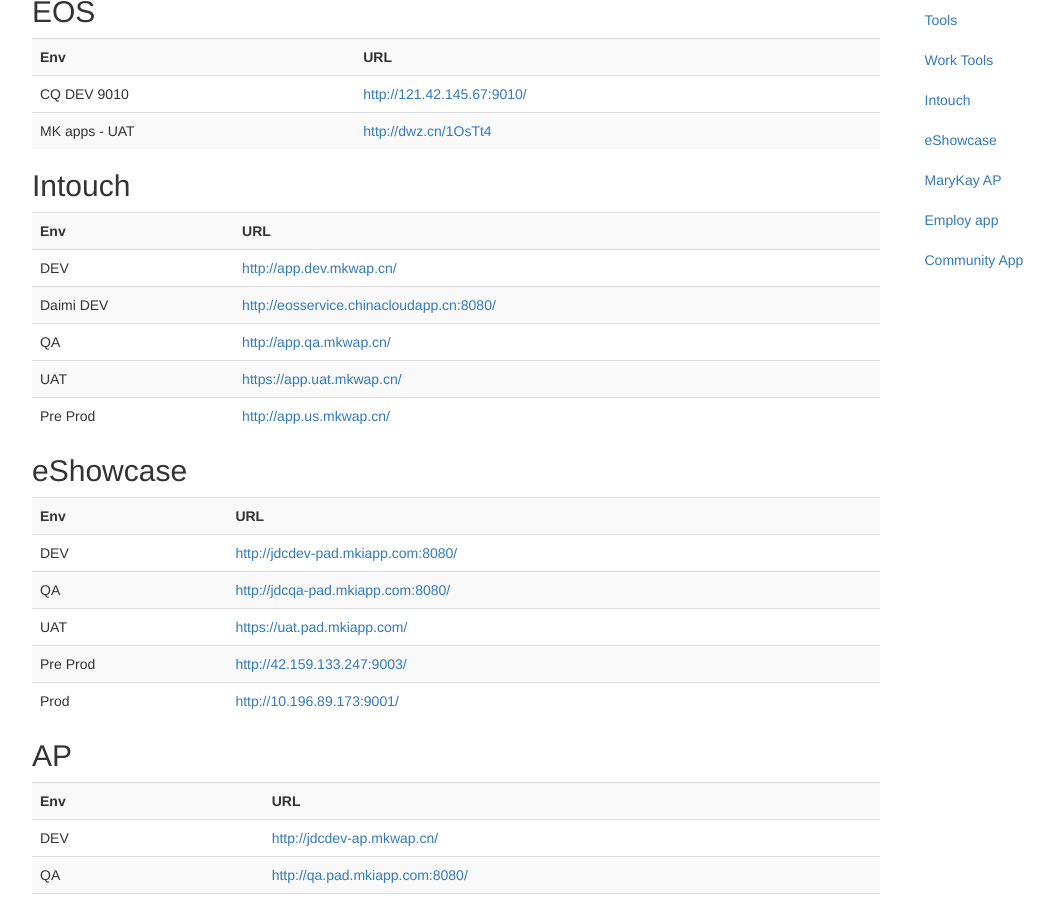
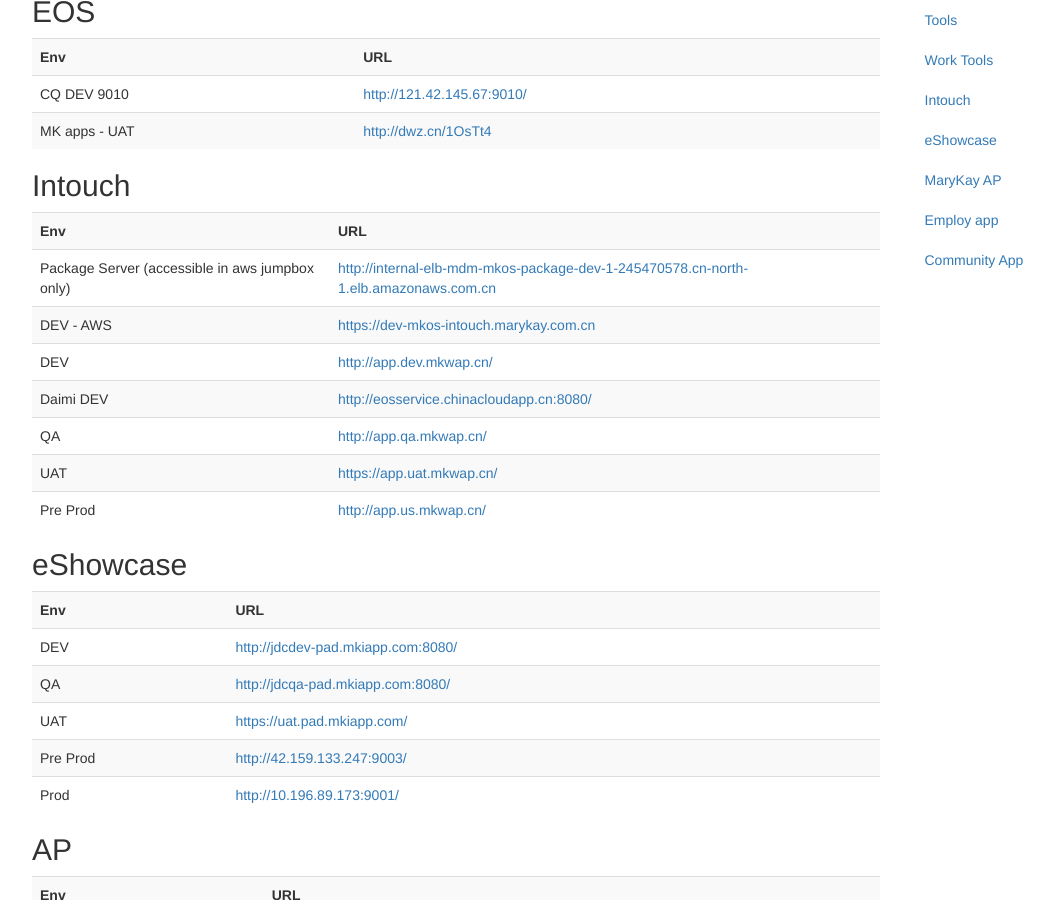
Before and after one commit to risezhang/risezhang.github.io, a Jekyll site: the page static/index.html, which Jekyll copies as it is, in a window 1280 px wide and 900 px high, scrolled down 1022 px. Shown: the whole window, without its empty margins (38-1092 px from the left). Built offline with Jekyll 4.4.1, drawn with Linux system fonts in a browser that asks for light colours; nearby versions of some CDN libraries.

Commit message:
add links

```diff
--- a/static/index.html
+++ b/static/index.html
@@ -153,6 +153,14 @@
   							<th>Env</th>
   							<th>URL</th>
   						</tr>
+              <tr>
+                <td>Package Server (accessible in aws jumpbox only)</td>
+                <td><a href="">http://internal-elb-mdm-mkos-package-dev-1-245470578.cn-north-1.elb.amazonaws.com.cn</a></td>
+              </tr>
+              <tr>
+                <td>DEV - AWS</td>
+                <td><a href="">https://dev-mkos-intouch.marykay.com.cn</a></td>
+              </tr>
   						<tr>
   							<td>DEV</td>
   							<td><a href="">http://app.dev.mkwap.cn/</a></td>
```
